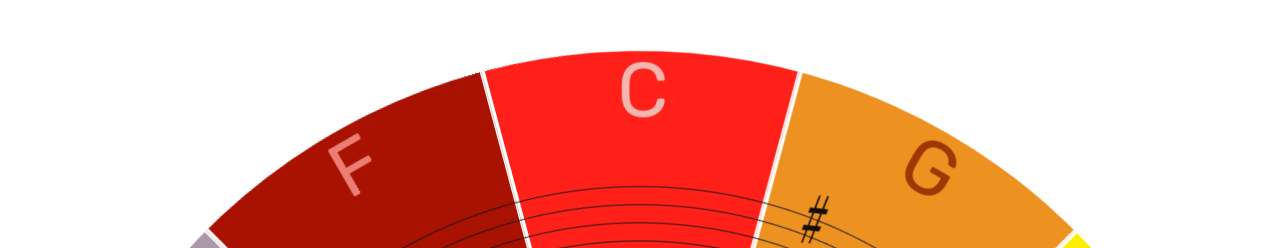
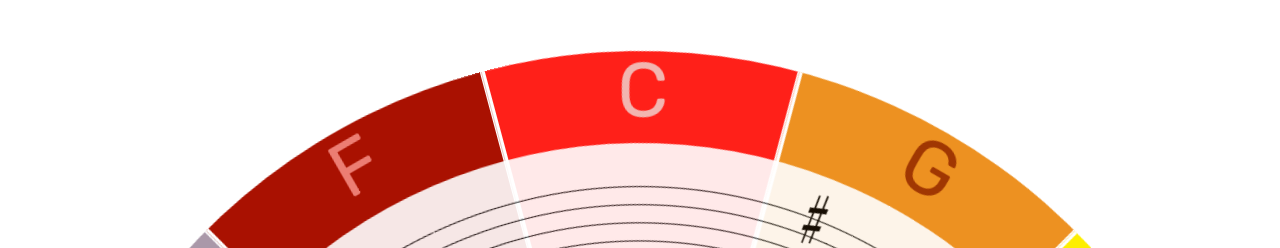
Before and after one commit to clavierbulb-green/A-Circle-of-Fifths, a website: page dist/index.html in a window 1280 px wide. Shown: the part 215-463 px from the top of the page. Drawn offline with nearby package versions, Linux system fonts and the light colour scheme; files that its build step writes are made by us from their sources.

Commit message:
Reorganize files into src, dist, and resources directories

```diff
--- a/package.json
+++ b/package.json
@@ -5,8 +5,8 @@
   "scripts": {
     "test": "echo \"Error: no test specified\" && exit 1",
     "pretest": "eslint --ignore-path .gitignore .",
-    "css": "sass resources/css/scss/main.scss resources/css/main.css",
-    "css-watch": "sass --watch resources/css/scss/main.scss resources/css/main.css"
+    "css": "sass src/scss/main.scss dist/css/main.css",
+    "css-watch": "sass --watch src/scss/main.scss dist/css/main.css"
   },
   "repository": {
     "type": "git",
--- a/resources/css/scss/main.scss
+++ b/src/scss/main.scss
@@ -46,6 +46,7 @@ $central-angle: 360deg / $num-sections;
 }
 
 .staff {
+  background-color: white;
     height: calc(var(--radius_staff) * 2);
     width: calc(var(--radius_staff) * 2);
 
```
Also changed, not shown: dist/css/reset.css (renamed from resources/css/reset.css), dist/index.html, dist/js/main.js (renamed from resources/js/main.js), resources/css/main.css (deleted), 2 other files.
